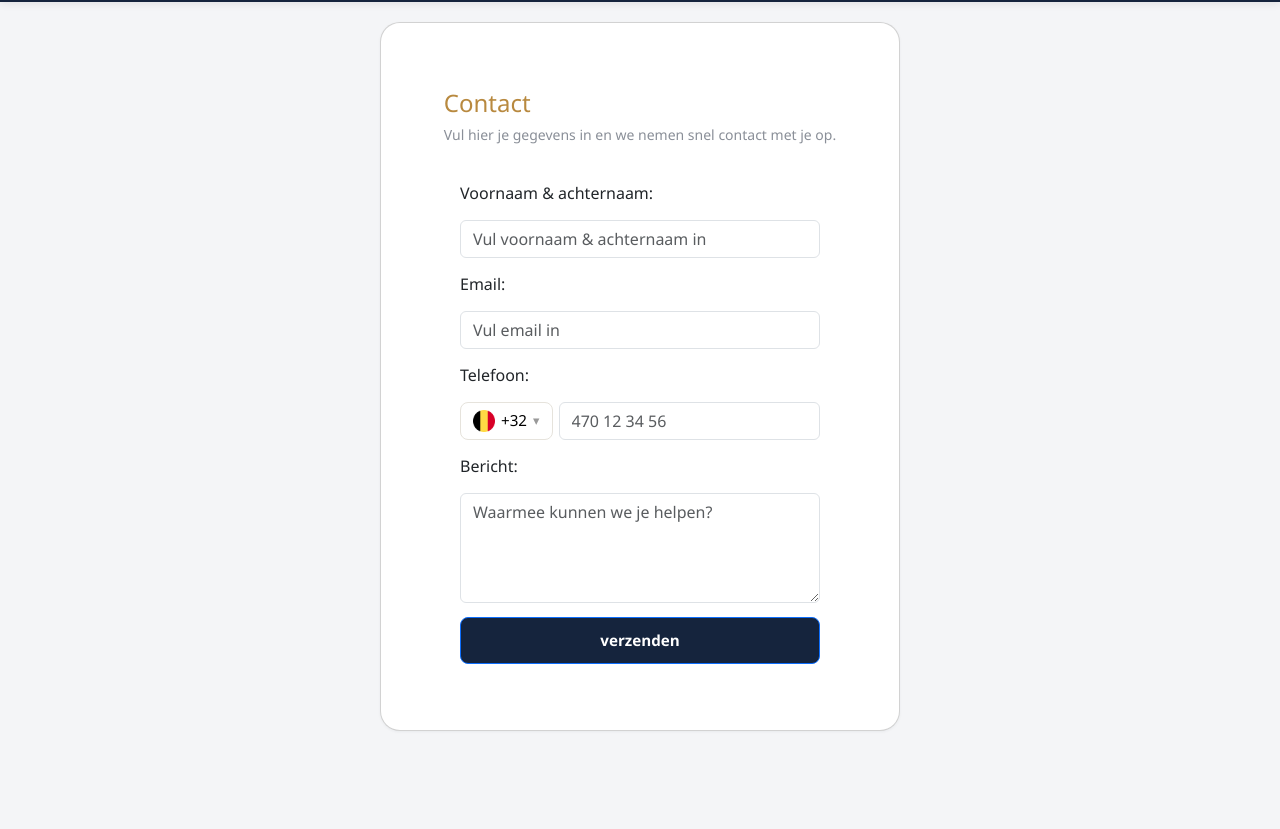
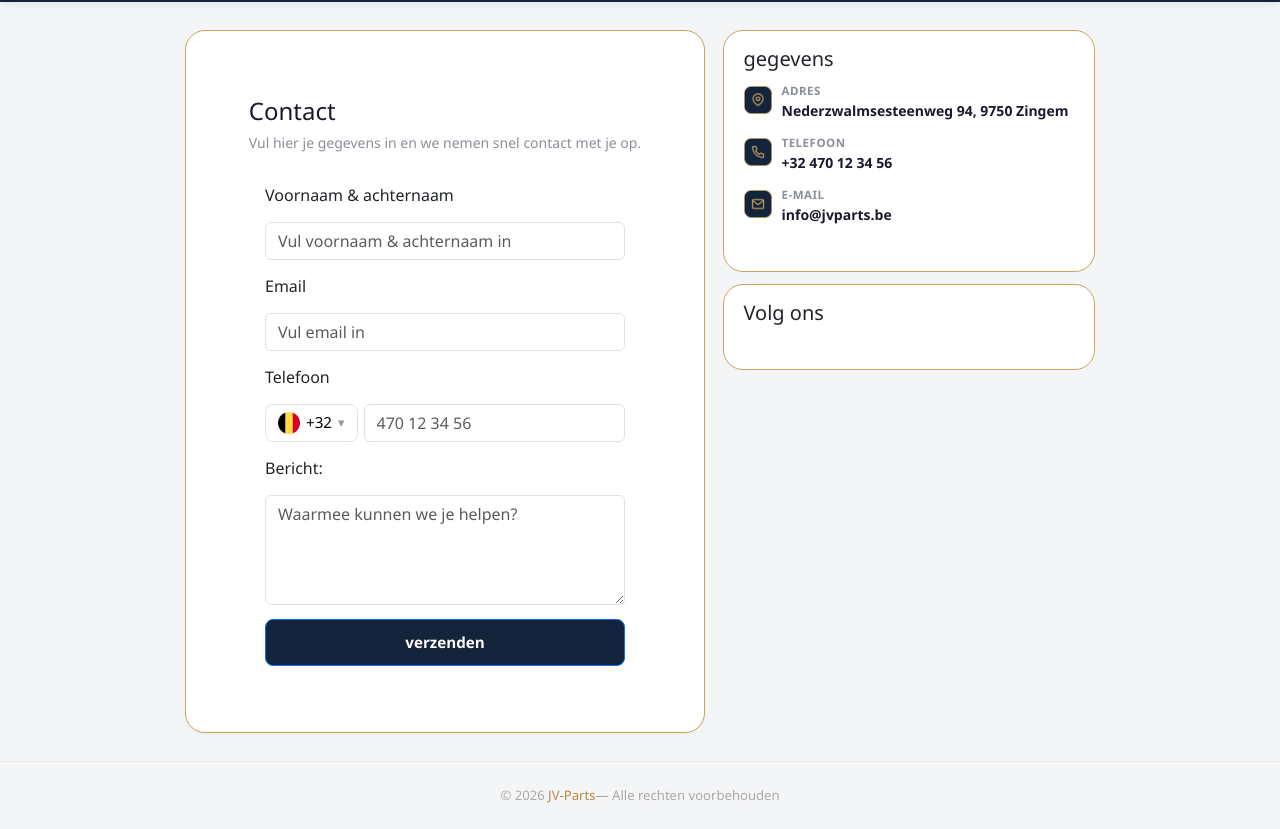
Before and after one commit to liamvanhecke-ux/website-jvparts-onderdelen, a plain HTML site: page contact.html in a window 1280 px wide. Shown: the part 58-887 px from the top of the page. Before the commit the page ends 809 px from the top, so only its background shows below. Drawn offline with nearby package versions, Linux system fonts and the light colour scheme.

Commit message:
contactpagina aanpassingen

```diff
--- a/contact.html
+++ b/contact.html
@@ -63,28 +63,28 @@
             <span class="dot" id="cart-count-top">0</span>
         </a>
     </header>
-    <div class="form-wrapper">
-        <div class="card">
-            <div class="card-body">
+    <div class="contact-grid">
+        <div class="card groot">
+            <div class="card-body centered">
                 <div class="form-title">
-                    <h2><span>Contact</span></h2>
+                    <h2>Contact</h2>
                     <p>Vul hier je gegevens in en we nemen snel contact met je op.</p>
                 </div>
                 <form action="https://api.web3forms.com/submit" method="POST">
                     <input type="hidden" name="access_key" value="29357d41-a413-48bb-b211-559dca9a44d7">
                     <input type="hidden" name="subject" value="Nieuw bericht via contactformulier">
                     <div class="field">
-                        <label for="naam" class="form-label">Voornaam & achternaam:</label>
+                        <label for="naam" class="form-label">Voornaam & achternaam</label>
                         <input type="text" class="form-control" id="naam" placeholder="Vul voornaam & achternaam in"
                                name="naam" required>
                     </div>
                     <div class="field">
-                        <label for="email" class="form-label">Email:</label>
+                        <label for="email" class="form-label">Email</label>
                         <input type="email" class="form-control" id="email" placeholder="Vul email in" name="email"
                                required>
                     </div>
                     <div class="field">
-                        <label class="form-label">Telefoon:</label>
+                        <label class="form-label">Telefoon</label>
                         <div class="tel-group">
                             <div class="land-dropdown" id="landDropdown">
                                 <button type="button" class="land-knop" id="landKnop">
@@ -106,13 +106,43 @@
                     <div class="field">
                         <label for="bericht" class="form-label">Bericht:</label>
                         <textarea class="form-control" id="bericht" name="bericht" rows="4"
-                                  placeholder="Waarmee kunnen we je helpen?"></textarea>
+                                  placeholder="Waarmee kunnen we je helpen?" required></textarea>
                     </div>
                     <button type="submit" class="btn btn-primary">verzenden</button>
                 </form>
             </div>
         </div>
+        <div class="info-stack">
+            <div class="card">
+                <div class="card-body">
+                    <div class="form-title">
+                        <h5>gegevens</h5>
+                        <p>
+                            <img src="images/locatie.png" alt="" width="30">
+                            <span><small>ADRES</small><br>Nederzwalmsesteenweg 94, 9750 Zingem</span>
+                        </p>
+                        <p>
+                            <img src="images/telefoon.png" alt="" width="30">
+                            <span><small>TELEFOON</small><br><a href="tel:+32470123456">+32 470 12 34 56</a></span>
+                        </p>
+                        <p>
+                            <img src="images/email.png" alt="" width="30">
+                            <span><small>E-MAIL</small><br><a href="mailto:info@jvparts.be">info@jvparts.be</a></span>
+                        </p>
+                    </div>
+                </div>
+            </div>
+            <div class="card">
+                <div class="card-body">
+                    <div class="form-title">
+                        <h5>Volg ons</h5>
+                        <!-- nog iets van icoontjes toevoegen van insta  -->
+                    </div>
+                </div>
+            </div>
+        </div>
     </div>
+    <footer id="foot"> &copy; 2026 <span>JV-Parts</span>&mdash; Alle rechten voorbehouden </footer>
     <script src="https://cdn.jsdelivr.net/npm/bootstrap@5.3.3/dist/js/bootstrap.bundle.min.js"></script>
     <script>
         const knop = document.getElementById("landKnop");
--- a/css/style.css
+++ b/css/style.css
@@ -24,7 +24,7 @@
     --text: #222;
     --muted: #8a8f98;
 
-    /* status */
+
     --success: #2f8a5b;
     --success-bg: #e7f3ec;
     --amber: #9a6b08;
@@ -32,15 +32,45 @@
     --danger: #a32d2d;
     --danger-bg: #f7e9e9;
 
-    /* maten */
+
     --sidebar-width: 260px;
     --header-h: 60px;
+}
+
+.contact-grid {
+    max-width: 950px;
+    margin: 0 auto;
+    padding: 28px 20px;
+    display: grid;
+    grid-template-columns: 1.4fr 1fr;
+    column-gap: 16px;
+    align-items: start;
+}
+
+.contact-grid .card {
+    max-width: 100%;
+}
+
+.info-stack {
+    display: flex;
+    flex-direction: column;
+    gap: 12px;
+}
+
+@media (max-width: 800px) {
+    .contact-grid {
+        grid-template-columns: 1fr;
+    }
 }
 
 body {
     font-family: 'Segoe UI', sans-serif;
     background: var(--page-bg);
     color: var(--text);
+}
+
+#foot span {
+    color: var(--gold-deep);
 }
 
 /* ── OVERLAY ── */
@@ -119,8 +149,9 @@ body {
     gap: 7px;
 }
 
-.card {
+.card.groot {
     border-radius: 20px;
+    border: 1px solid var(--gold) !important;
     box-shadow: 0 1px 3px rgba(21, 36, 61, .05);
     width: 100%;
     max-width: 520px;
@@ -128,12 +159,59 @@ body {
     padding-bottom: 50px;
 }
 
+.card {
+
+    border-radius: 20px;
+    border: 1px solid var(--gold) !important;
+
+}
+
 .card-body {
     display: flex;
     flex-direction: column;
-    align-items: center;
     padding-left: 20px;
     padding-right: 20px;
+}
+
+.card-body.centered {
+    align-items: center;
+}
+
+.card-body p {
+    display: flex;
+    align-items: center;
+    gap: 10px;
+    margin-bottom: 10px;
+}
+
+.card-body p small {
+    font-size: .72rem;
+    text-transform: uppercase;
+    letter-spacing: .5px;
+    color: var(--muted);
+
+}
+
+.card-body p span {
+    color: var(--dark);
+    font-weight: 600;
+
+}
+
+.card-body p a {
+    color: var(--dark);
+    font-weight: 600;
+    text-decoration: none;
+}
+
+.card-body p a:hover {
+    color: var(--gold-deep);
+}
+
+.card-body p img {
+    width: 28px;
+    height: 28px;
+    flex-shrink: 0;
 }
 
 #sidebar nav a {
@@ -599,16 +677,7 @@ footer {
 }
 
 /* contact pagina */
-.form-wrapper {
-    display: flex;
-    justify-content: center;
 
-    align-items: center;
-
-    min-height: calc(100vh - 60px);
-
-    padding: 20px;
-}
 
 form {
     display: flex;
```
Also changed, not shown: index.html (+1 -1 lines), images/email.png (added), images/locatie.png (added), images/telefoon.png (added), winkelmand.html (added).
